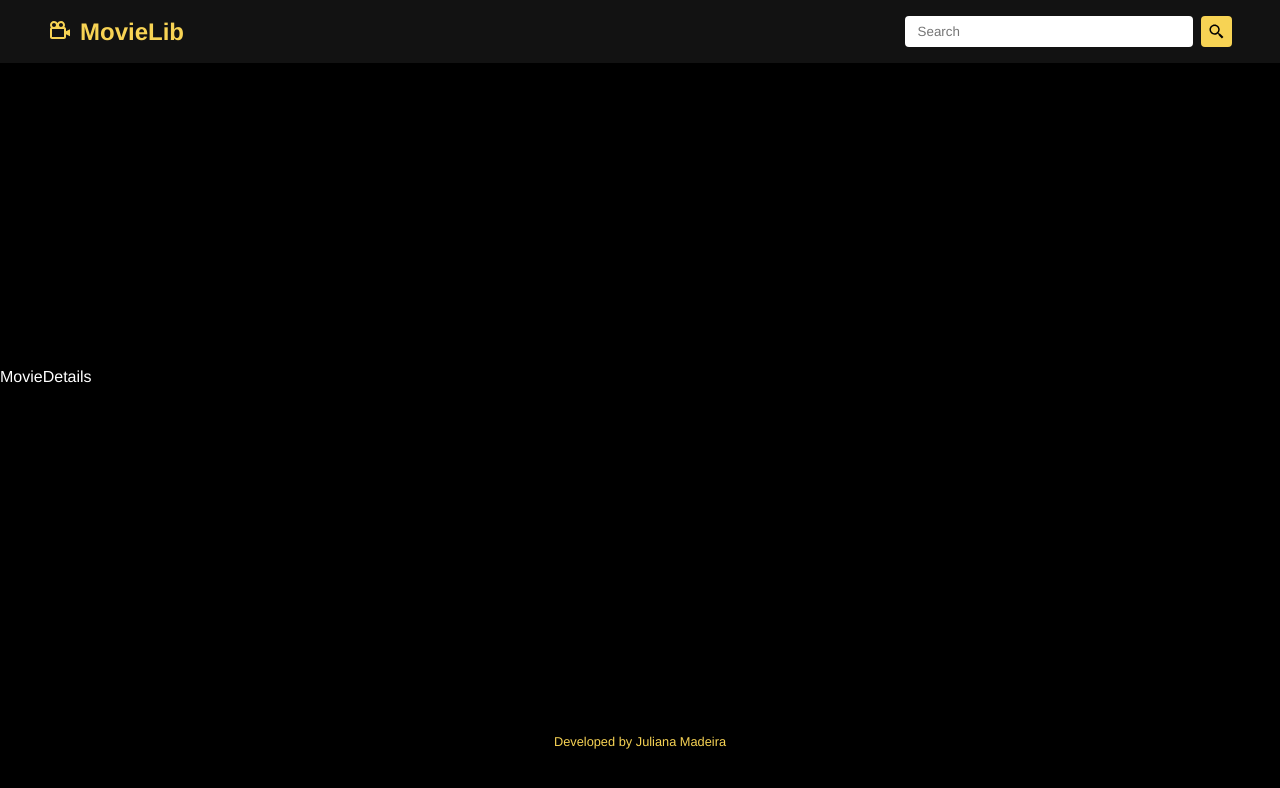
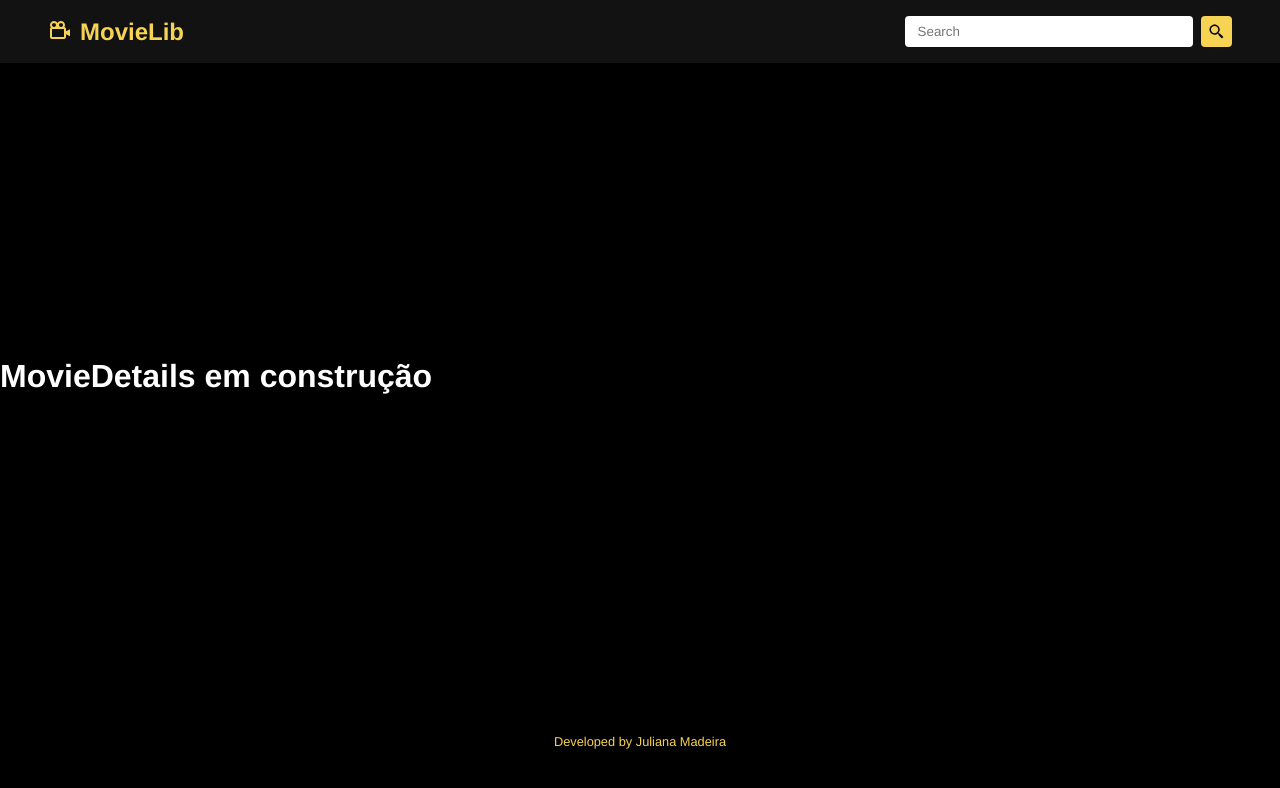
Before and after one commit to Juliana-Madeira/react-movie-lib, a React (Create React App) app: page /movie/1 in a window 1280 px wide. Shown: the top 788 px of the page. Built offline with nearby package versions, Linux system fonts and the light colour scheme.

Commit message:
feat: movie details message in the page

```diff
--- a/src/pages/MovieDetails/MovieDetails.js
+++ b/src/pages/MovieDetails/MovieDetails.js
@@ -2,7 +2,9 @@ import React from 'react'
 
 const MovieDetails = () => {
   return (
-    <div>MovieDetails</div>
+    <div>
+      <h1>MovieDetails em construção</h1>
+    </div>
   )
 }
 
```
